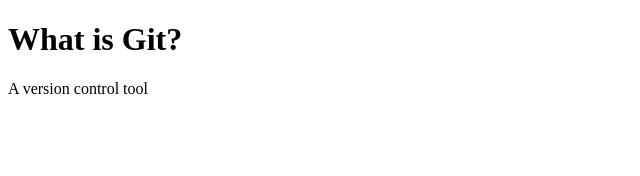
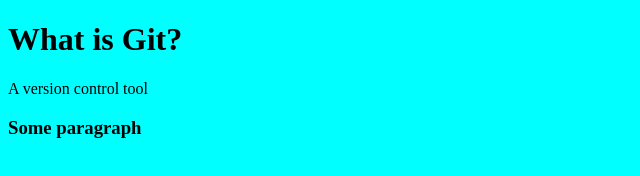
Before and after one commit to martynakr/zambia-git, a plain HTML site: page index.html in a window 1280 px wide. Shown: the whole page, without its empty margins (0-640 px from the left). Drawn offline with Linux system fonts and the light colour scheme.

Commit message:
bg colour and console.log

```diff
--- a/index.html
+++ b/index.html
@@ -3,10 +3,12 @@
     <head>
         <meta charset="UTF-8" />
         <meta name="viewport" content="width=device-width, initial-scale=1.0" />
+        <script src="./script.js"></script>
         <title>Git</title>
     </head>
-    <body>
+    <body style="background-color: aqua">
         <h1>What is Git?</h1>
         <p>A version control tool</p>
+        <h3>Some paragraph</h3>
     </body>
 </html>
--- a/script.js
+++ b/script.js
@@ -0,0 +1 @@
+console.log("Hello world");
```
